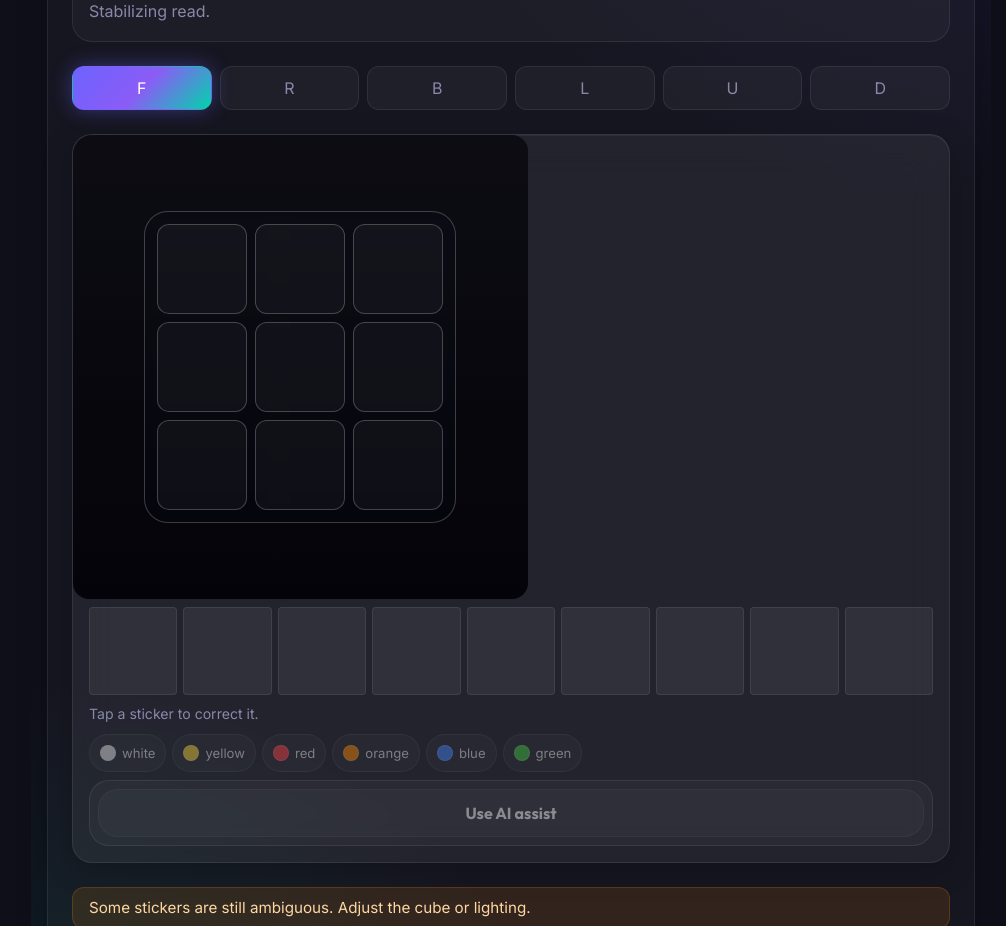
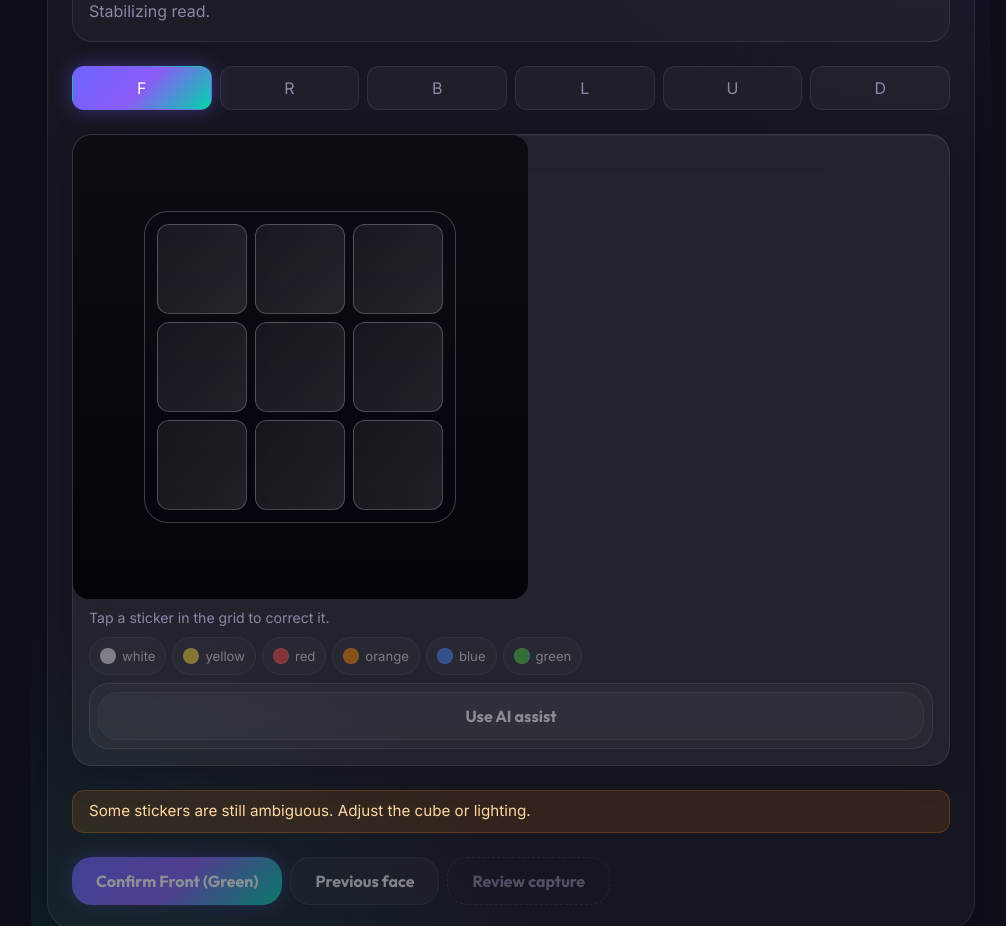
Before and after one commit to uset82/QubeSolve, a Next.js app: page /scan in a window 1280 px wide. Shown: the part 460-1386 px from the top of the page, without its empty margins (129-1135 px from the left). Built offline with nearby package versions, Linux system fonts and the light colour scheme; no server answers.

Commit message:
Update project

```diff
--- a/src/components/CameraScanner.tsx
+++ b/src/components/CameraScanner.tsx
@@ -103,7 +103,7 @@ const CameraScanner = forwardRef<CameraScannerHandle, CameraScannerProps>(
     );
     const [emptyDetections] = useState(createEmptyDetections);
     const [customThresholds] = useState(() => loadCustomThresholds() ?? undefined);
-    const cellRefs = useRef<Array<HTMLSpanElement | null>>([]);
+    const cellRefs = useRef<Array<HTMLElement | null>>([]);
     const detectionsRef = useRef<ColorDetectionResult[]>(emptyDetections);
     const averageConfidenceRef = useRef(0);
     const visibleDetections = isReady ? detections : emptyDetections;
@@ -275,23 +275,57 @@ const CameraScanner = forwardRef<CameraScannerHandle, CameraScannerProps>(
             muted
             playsInline
           />
-          <div className="scan-stage__overlay" aria-hidden="true">
-            <div className="scan-stage__grid">
-              {Array.from({ length: 9 }, (_, index) => {
-                const cell = visibleDetections[index];
-                const background =
-                  cell?.color && cell.color !== "unknown"
-                    ? COLOR_CSS_MAP[cell.color]
-                    : "rgba(255, 255, 255, 0.04)";
+          <div
+            className="scan-stage__overlay"
+            aria-hidden={onPreviewCellClick ? undefined : true}
+          >
+            <div
+              className={`scan-stage__grid${
+                onPreviewCellClick ? " scan-stage__grid--interactive" : ""
+              }`}
+            >
+              {displayPreviewColors.map((knownColor, index) => {
+                const cellClassName = [
+                  "scan-stage__cell",
+                  onPreviewCellClick ? "scan-stage__cell--interactive" : "",
+                  previewSelectedIndex === index
+                    ? "scan-stage__cell--selected"
+                    : "",
+                  knownColor === null ? "scan-stage__cell--unknown" : "",
+                ]
+                  .filter(Boolean)
+                  .join(" ");
+                const cellStyle = {
+                  backgroundColor: !knownColor
+                    ? "rgba(255, 255, 255, 0.04)"
+                    : COLOR_CSS_MAP[knownColor],
+                };
+
+                if (onPreviewCellClick) {
+                  return (
+                    <button
+                      key={`grid-cell-${index}`}
+                      type="button"
+                      className={cellClassName}
+                      ref={(node) => {
+                        cellRefs.current[index] = node;
+                      }}
+                      style={cellStyle}
+                      onClick={() => onPreviewCellClick(index)}
+                      aria-label={`Sticker ${index + 1}: ${knownColor ?? "unknown"}`}
+                      aria-pressed={previewSelectedIndex === index}
+                    />
+                  );
+                }
 
                 return (
                   <span
                     key={`grid-cell-${index}`}
-                    className="scan-stage__cell"
+                    className={cellClassName}
                     ref={(node) => {
                       cellRefs.current[index] = node;
                     }}
-                    style={{ backgroundColor: background }}
+                    style={cellStyle}
                   />
                 );
               })}
@@ -305,38 +339,11 @@ const CameraScanner = forwardRef<CameraScannerHandle, CameraScannerProps>(
             <p className="scan-stage__status scan-stage__status--error">{error}</p>
           )}
 
-          <div className="scan-stage__preview" aria-label="Live detected colors">
-            {displayPreviewColors.map((knownColor, index) => {
-              return (
-                <button
-                  key={`preview-${index}`}
-                  type="button"
-                  className={`scan-stage__preview-cell${
-                    onPreviewCellClick ? " scan-stage__preview-cell--interactive" : ""
-                  }${
-                    previewSelectedIndex === index
-                      ? " scan-stage__preview-cell--selected"
-                      : ""
-                  }`}
-                  style={{
-                    backgroundColor: !knownColor
-                      ? "rgba(255, 255, 255, 0.06)"
-                      : COLOR_CSS_MAP[knownColor],
-                  }}
-                  title={knownColor ?? "Unknown"}
-                  onClick={() => onPreviewCellClick?.(index)}
-                  aria-label={`Sticker ${index + 1}: ${knownColor ?? "unknown"}`}
-                  aria-pressed={previewSelectedIndex === index}
-                />
-              );
-            })}
-          </div>
-
           {onPreviewColorPick && (
             <div className="scan-stage__editor">
               <p className="scan-stage__editorHint">
                 {previewSelectedIndex === null
-                  ? "Tap a sticker to correct it."
+                  ? "Tap a sticker in the grid to correct it."
                   : `Editing sticker ${previewSelectedIndex + 1}. Choose the matching color.`}
               </p>
               <div className="scan-stage__palette" aria-label="Quick color correction">
--- a/src/styles/scan.css
+++ b/src/styles/scan.css
@@ -232,6 +232,10 @@
   pointer-events: none;
 }
 
+.scan-stage__grid--interactive {
+  pointer-events: auto;
+}
+
 .scan-stage__grid {
   width: min(68vw, 312px);
   max-width: 78%;
@@ -250,6 +254,34 @@
 .scan-stage__cell {
   border-radius: var(--radius-md);
   border: 1px solid rgba(255, 255, 255, 0.22);
+  transition:
+    transform var(--transition-fast),
+    border-color var(--transition-fast),
+    box-shadow var(--transition-fast);
+}
+
+.scan-stage__cell--interactive {
+  cursor: pointer;
+}
+
+.scan-stage__cell--interactive:hover {
+  transform: translateY(-1px);
+  border-color: rgba(255, 255, 255, 0.36);
+}
+
+.scan-stage__cell--selected {
+  border-color: rgba(255, 255, 255, 0.92);
+  box-shadow:
+    0 0 0 2px rgba(255, 255, 255, 0.18),
+    0 0 20px rgba(108, 99, 255, 0.22);
+}
+
+.scan-stage__cell--unknown {
+  background-image: linear-gradient(
+    135deg,
+    rgba(255, 255, 255, 0.02),
+    rgba(255, 255, 255, 0.08)
+  );
 }
 
 .scan-stage__footer {
@@ -279,38 +311,6 @@
 .scan-stage__meta {
   color: var(--text-secondary);
   font-size: 0.9rem;
-}
-
-.scan-stage__preview {
-  display: grid;
-  grid-template-columns: repeat(9, 1fr);
-  gap: 6px;
-}
-
-.scan-stage__preview-cell {
-  aspect-ratio: 1;
-  border-radius: var(--radius-xs);
-  border: 1px solid rgba(255, 255, 255, 0.08);
-  transition:
-    transform var(--transition-fast),
-    border-color var(--transition-fast),
-    box-shadow var(--transition-fast);
-}
-
-.scan-stage__preview-cell--interactive {
-  cursor: pointer;
-}
-
-.scan-stage__preview-cell--interactive:hover {
-  transform: translateY(-1px);
-  border-color: rgba(255, 255, 255, 0.24);
-}
-
-.scan-stage__preview-cell--selected {
-  border-color: rgba(255, 255, 255, 0.9);
-  box-shadow:
-    0 0 0 2px rgba(255, 255, 255, 0.16),
-    0 0 20px rgba(108, 99, 255, 0.18);
 }
 
 .scan-stage__fallback {
@@ -442,10 +442,6 @@
     padding: var(--space-sm);
   }
 
-  .scan-stage__preview {
-    gap: 4px;
-  }
-
   .scan-stage__palette {
     gap: 4px;
   }
```
Also changed, not shown: 1 other file (tests, documents, lock files or other folders).
